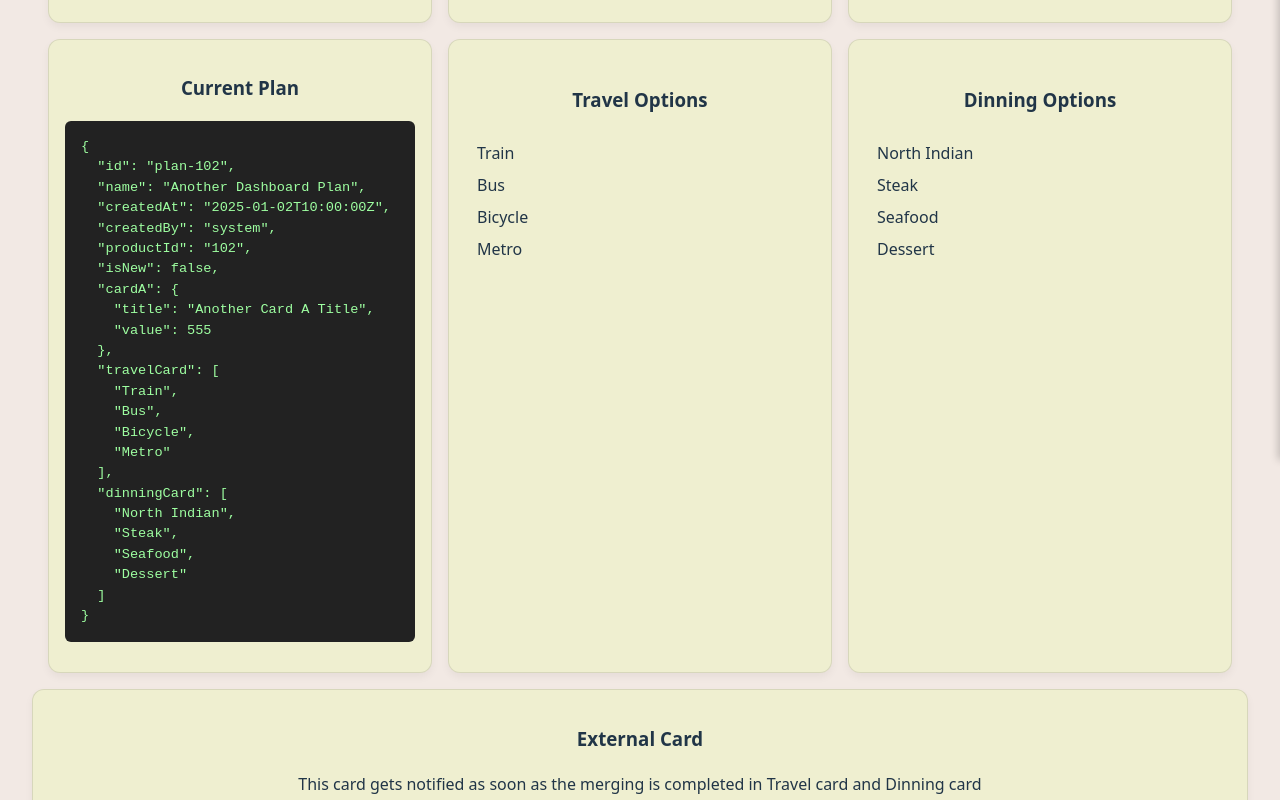
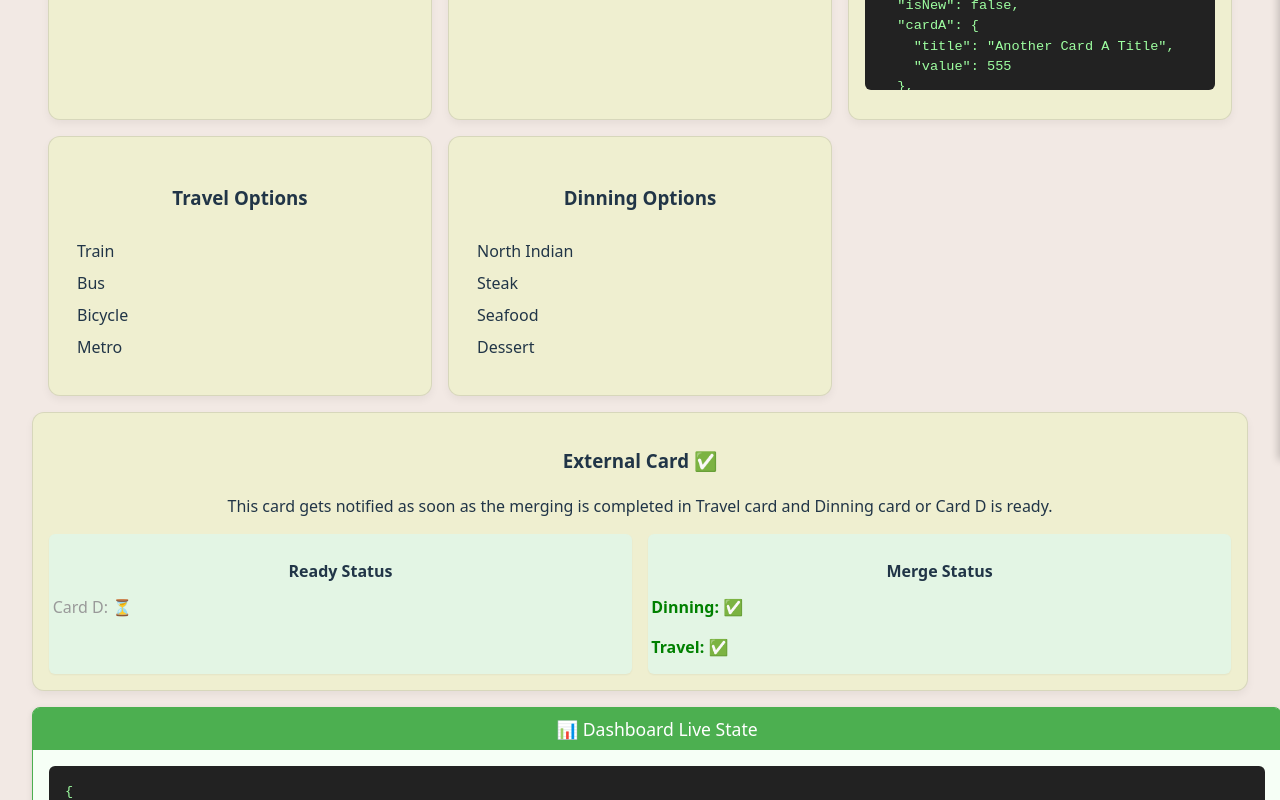
Before and after one commit to kshamesh/rtk-poc, a React (Vite) app: page / in a window 1280 px wide. Shown: the part 340-1140 px from the top of the page. Built offline with nearby package versions, Linux system fonts and the light colour scheme; no server answers.

Commit message:
Added Card Status

```diff
--- a/src/components/Cards/CardD.tsx
+++ b/src/components/Cards/CardD.tsx
@@ -1,16 +1,32 @@
 // components/cards/CardC.tsx
-import React from "react";
+import React, { useEffect } from "react";
 import { useSelector, useDispatch } from "react-redux";
 import { apiSlice } from "../../features/api/apiSlice";
 import type { RootState } from "../../store/store";
 import { toggleUserSelection } from "../../features/CardD/userSelectionSlice";
+import { setCardsStatus } from "../../features/Plan/planSlice";
 
 const CardD: React.FC = () => {
-  const { data: users = [] } = apiSlice.endpoints.getUsers.useQuery(undefined);
+  const {
+    isSuccess,
+    isError,
+    isLoading,
+    data: users = [],
+  } = apiSlice.endpoints.getUsers.useQuery(undefined);
   const selectedMap = useSelector(
     (state: RootState) => state.userSelection.selectedMap
   );
   const dispatch = useDispatch();
+
+  useEffect(() => {
+    if (isSuccess) {
+      dispatch(setCardsStatus({ card: "Card D", status: "success" }));
+    } else if (isError) {
+      dispatch(setCardsStatus({ card: "Card D", status: "error" }));
+    } else if (isLoading) {
+      dispatch(setCardsStatus({ card: "Card D", status: "pending" }));
+    }
+  }, [isSuccess, isError, isLoading, dispatch]);
 
   return (
     <div className="card-content">
--- a/src/components/Cards/CardE.tsx
+++ b/src/components/Cards/CardE.tsx
@@ -8,7 +8,8 @@ const preStyle: React.CSSProperties = {
   padding: "1rem",
   borderRadius: "6px",
   fontSize: "0.85rem",
-  overflowX: "auto",
+  height: "200px",
+  overflowY: "scroll",
 };
 
 export const CardE: React.FC = () => {
--- a/src/components/Cards/DinningCard.tsx
+++ b/src/components/Cards/DinningCard.tsx
@@ -16,11 +16,11 @@ const DinningCard: React.FC = () => {
   useEffect(() => {
     if (!plan?.id) return;
     const loadOptions = async () => {
-      dispatch(setMergeStatus({ card: "dinning", status: "pending" }));
+      dispatch(setMergeStatus({ card: "Dinning", status: "pending" }));
       const apiOptions = await getDinningOptions(plan.id);
       console.log("Fetched dinning options:", apiOptions);
       dispatch(mergeDinningCard(apiOptions.map((opt) => opt.options).flat()));
-      dispatch(setMergeStatus({ card: "dinning", status: "success" }));
+      dispatch(setMergeStatus({ card: "Dinning", status: "success" }));
     };
     loadOptions();
   }, [dispatch, plan?.id]);
--- a/src/components/Cards/TravelCard.tsx
+++ b/src/components/Cards/TravelCard.tsx
@@ -13,11 +13,11 @@ const TravelCard: React.FC = () => {
   useEffect(() => {
     if (!plan?.id) return;
     const loadOptions = async () => {
-      dispatch(setMergeStatus({ card: "travel", status: "pending" }));
+      dispatch(setMergeStatus({ card: "Travel", status: "pending" }));
       const apiOptions = await getTravelOptions(plan.id);
       console.log("Fetched travel options:", apiOptions);
       dispatch(mergeTravelCard(apiOptions.map((opt) => opt.options).flat()));
-      dispatch(setMergeStatus({ card: "travel", status: "success" }));
+      dispatch(setMergeStatus({ card: "Travel", status: "success" }));
     };
     loadOptions();
   }, [dispatch, plan?.id]);
--- a/src/components/Dashboard/Dashboard.tsx
+++ b/src/components/Dashboard/Dashboard.tsx
@@ -33,9 +33,9 @@ export const Dashboard: React.FC = () => {
         }}
       >
         {/* Add more cards as needed */}
-        <div className="card">
+        {/* <div className="card">
           <CardA />
-        </div>
+        </div> */}
         {/* <div className="card">
           <CardB />
         </div> */}
--- a/src/components/Dashboard/ExternalCard.tsx
+++ b/src/components/Dashboard/ExternalCard.tsx
@@ -3,30 +3,109 @@
 import React, { useEffect } from "react";
 // import cards css for consistent styling
 import "../Cards/Cards.css";
-import { selectMergeStatus } from "../../features/Plan/planSlice";
+import {
+  selectCardStatus,
+  selectMergeStatus,
+} from "../../features/Plan/planSlice";
 import { useAppSelector } from "../../store/hooks";
 import type { CardKey } from "../../features/Plan/Plan";
 
 export const ExternalCard: React.FC = () => {
-  const watchedCards: CardKey[] = ["dinning", "travel"]; // just extend here
-  const statuses = watchedCards.map((c) =>
+  const mergedCards: CardKey[] = ["Dinning", "Travel"]; // just extend here
+  const cards: CardKey[] = ["Card D"]; // cards to track status
+
+  const mergedCardStatus = mergedCards.map((c) =>
     useAppSelector(selectMergeStatus(c))
   );
 
+  const cardsStatus = cards.map((c) => useAppSelector(selectCardStatus(c)));
+
   useEffect(() => {
-    console.log("Statuses changed:", statuses);
-    if (statuses.length > 0 && statuses.every((s) => s === "success")) {
-      console.log(`Merge completed for: ${watchedCards.join(", ")}`);
+    console.log("Statuses changed:", mergedCardStatus);
+    if (
+      mergedCardStatus.length > 0 &&
+      mergedCardStatus.every((s) => s === "success")
+    ) {
+      console.log(`Merge completed for: ${mergedCards.join(", ")}`);
+      // add a flash background color for this card when it comes this if block
     }
-  }, [statuses, watchedCards]);
+  }, [mergedCardStatus, cardsStatus]);
 
   return (
     <div className="card">
-      <h3>External Card</h3>
+      <h3>
+        External Card{" "}
+        {mergedCardStatus.every((s) => s === "success") ? "✅" : "⏳"}
+      </h3>
       <p>
         This card gets notified as soon as the merging is completed in Travel
-        card and Dinning card
+        card and Dinning card or Card D is ready.
       </p>
+      {/* show status along with card name*/}
+      <div
+        style={{
+          display: "flex",
+          justifyContent: "space-between",
+          gap: "1rem",
+          marginTop: "1rem",
+        }}
+      >
+        {/* Ready Status Column */}
+        <div
+          style={{
+            flex: 1,
+            padding: "0.2rem",
+            backgroundColor: "#e3f5e4ff",
+            borderRadius: "6px",
+            boxShadow: "0 1px 2px rgba(0, 0, 0, 0.05)",
+          }}
+        >
+          <h4 style={{ marginBottom: "0.5rem" }}>Ready Status</h4>
+          <ul style={{ listStyle: "none", paddingLeft: 0, margin: 0 }}>
+            {cards.map((c, idx) => (
+              <li
+                key={c}
+                style={{
+                  padding: "0.25rem 0",
+                  color: cardsStatus[idx] === "success" ? "green" : "#999",
+                  fontWeight:
+                    cardsStatus[idx] === "success" ? "bold" : "normal",
+                }}
+              >
+                {c}: {cardsStatus[idx] === "success" ? "✅" : "⏳"}
+              </li>
+            ))}
+          </ul>
+        </div>
+
+        {/* Merge Status Column */}
+        <div
+          style={{
+            flex: 1,
+            padding: "0.2rem",
+            backgroundColor: "#e3f5e4ff",
+            borderRadius: "6px",
+            boxShadow: "0 1px 2px rgba(0, 0, 0, 0.05)",
+          }}
+        >
+          <h4 style={{ marginBottom: "0.5rem" }}>Merge Status</h4>
+          <ul style={{ listStyle: "none", paddingLeft: 0, margin: 0 }}>
+            {mergedCards.map((c, idx) => (
+              <li
+                key={c}
+                style={{
+                  padding: "0.25rem 0",
+                  color: mergedCardStatus[idx] === "success" ? "green" : "#999",
+                  fontWeight:
+                    mergedCardStatus[idx] === "success" ? "bold" : "normal",
+                }}
+              >
+                {c}: {mergedCardStatus[idx] === "success" ? "✅" : "⏳"}
+              </li>
+            ))}
+          </ul>
+        </div>
+      </div>
     </div>
   );
 };
--- a/src/features/Plan/Plan.ts
+++ b/src/features/Plan/Plan.ts
@@ -13,4 +13,4 @@ export interface Plan {
   dinningCard: string[]; // example of another card
 }
 
-export type CardKey = "travel" | "dinning"; // can extend later
+export type CardKey = "Travel" | "Dinning" | "Card D"; // can extend later
--- a/src/features/Plan/planSlice.ts
+++ b/src/features/Plan/planSlice.ts
@@ -16,6 +16,7 @@ interface PlanState {
   loading: boolean;
   error?: string | null;
   mergeStatus: Record<string, "idle" | "pending" | "success" | "error">;
+  cardStatus: Record<string, "idle" | "pending" | "success" | "error">;
 }
 
 const initialState: PlanState = {
@@ -23,6 +24,7 @@ const initialState: PlanState = {
   loading: false,
   error: null,
   mergeStatus: {},
+  cardStatus: {},
 };
 
 /**
@@ -84,6 +86,15 @@ const planSlice = createSlice({
     ) {
       state.mergeStatus[action.payload.card] = action.payload.status;
     },
+    setCardsStatus(
+      state,
+      action: PayloadAction<{
+        card: CardKey;
+        status: "idle" | "pending" | "success" | "error";
+      }>
+    ) {
+      state.cardStatus[action.payload.card] = action.payload.status;
+    },
   },
   extraReducers: (builder) => {
     builder
@@ -108,6 +119,7 @@ export const {
   mergeTravelCard,
   mergeDinningCard,
   setMergeStatus,
+  setCardsStatus,
 } = planSlice.actions;
 export default planSlice.reducer;
 
@@ -125,3 +137,6 @@ export const selectPlanMemoized = createSelector(
 // Selector for card merge status
 export const selectMergeStatus = (card: string) => (s: RootState) =>
   s.plan.mergeStatus[card];
+
+export const selectCardStatus = (card: string) => (s: RootState) =>
+  s.plan.cardStatus[card];
```
